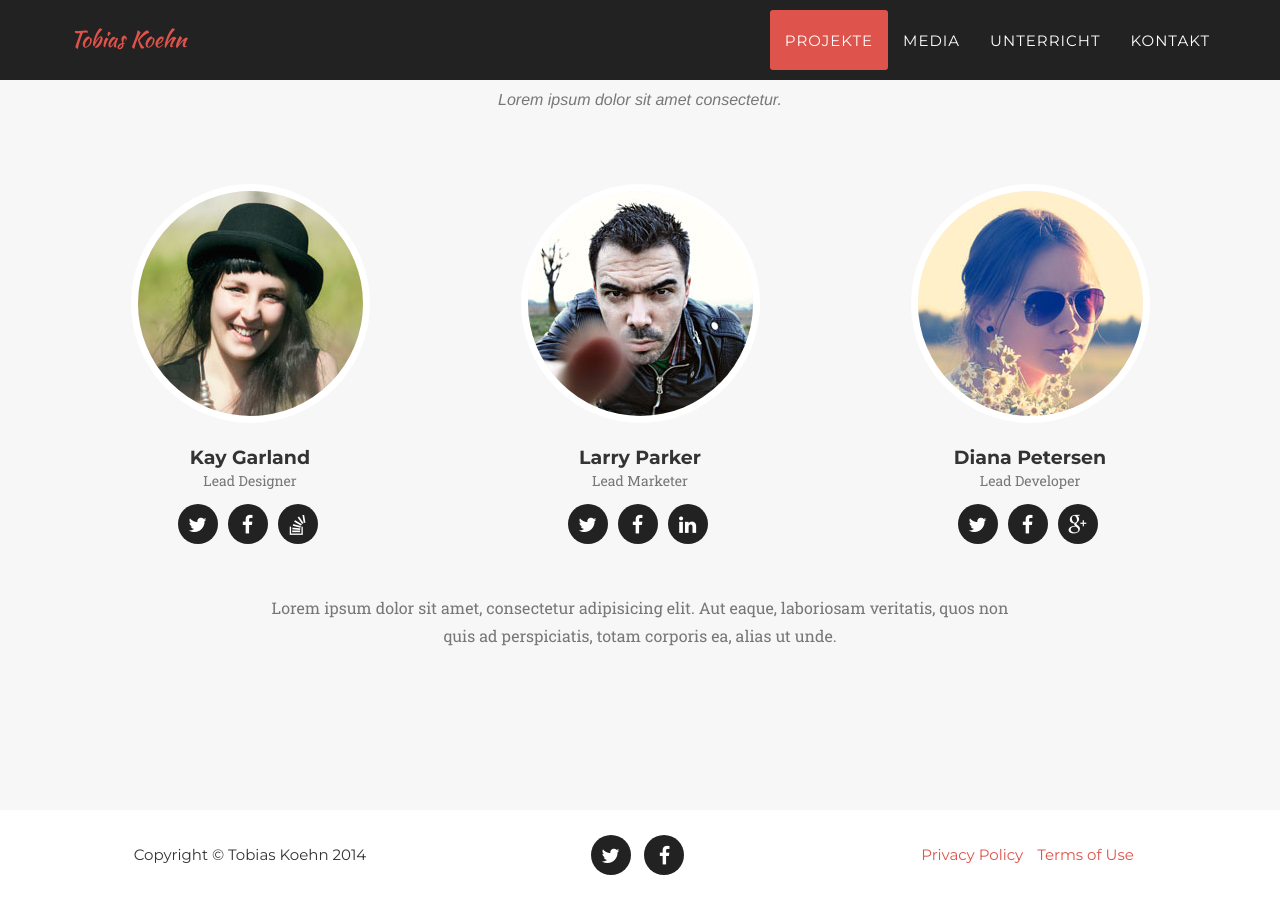
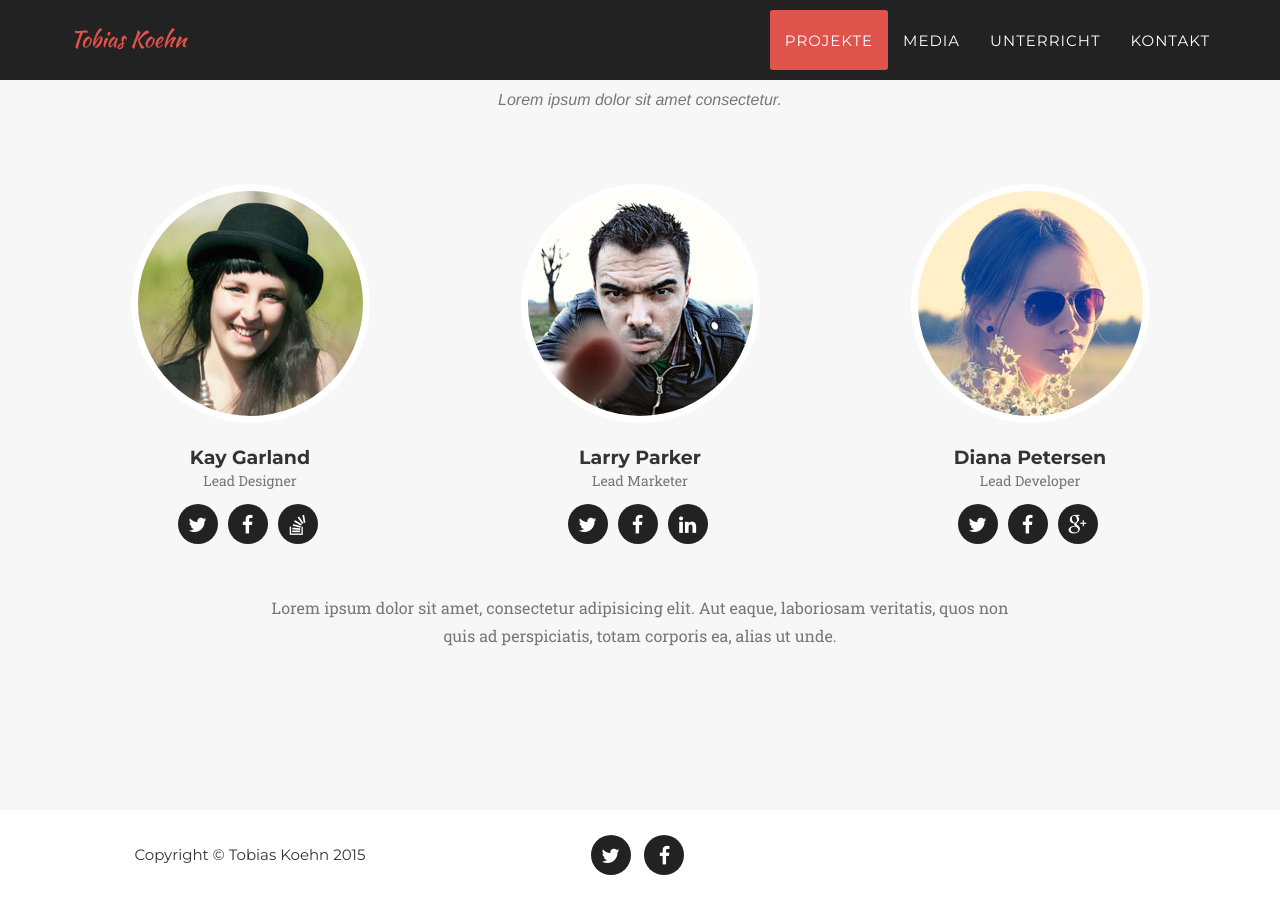
Before and after one commit to ToKoehn/tokoehn.github.io, a Jekyll site: the page built from index.html, in a window 1280 px wide and 900 px high, scrolled down 1602 px. Built offline with Jekyll 4.4.1, drawn with Linux system fonts in a browser that asks for light colours; some web fonts are replaced.

Commit message:
Privacy Police als Kommentar geändert

```diff
--- a/_includes/footer.html
+++ b/_includes/footer.html
@@ -2,7 +2,7 @@
         <div class="container">
             <div class="row">
                 <div class="col-md-4">
-                    <span class="copyright">Copyright &copy; {{ site.title }} 2014</span>
+                    <span class="copyright">Copyright &copy; {{ site.title }} 2015</span>
                 </div>
                 <div class="col-md-4">
                     <ul class="list-inline social-buttons">
@@ -13,12 +13,12 @@
                     </ul>
                 </div>
                 <div class="col-md-4">
-                    <ul class="list-inline quicklinks">
+                    <!--<ul class="list-inline quicklinks">
                         <li><a href="#">Privacy Policy</a>
                         </li>
                         <li><a href="#">Terms of Use</a>
                         </li>
-                    </ul>
+                    </ul> -->
                 </div>
             </div>
         </div>
```
